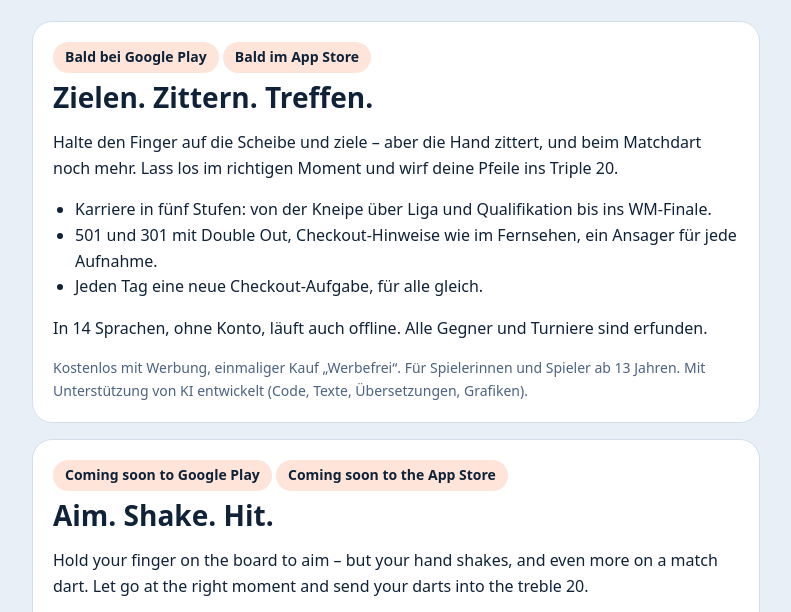
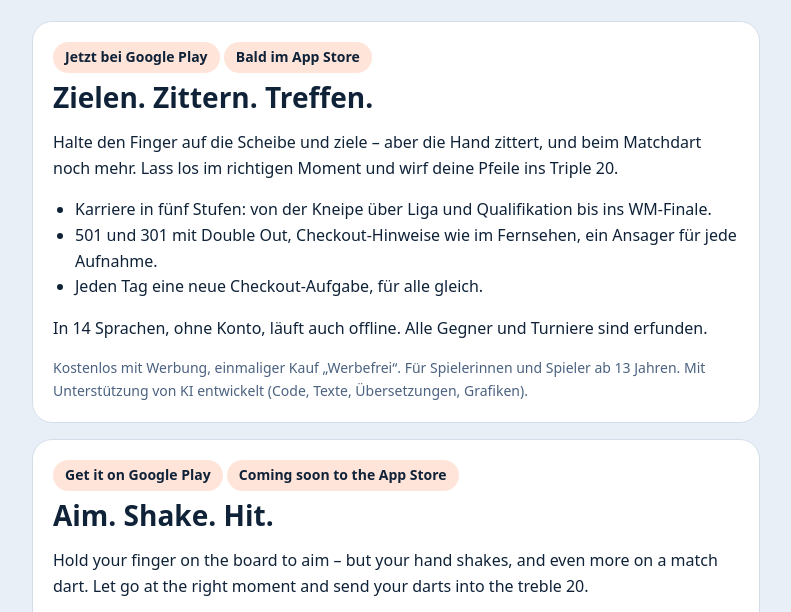
Before and after one commit to safakguez/safakguez.github.io, a plain HTML site: page treblerush/index.html in a window 1280 px wide. Shown: the part 158-770 px from the top of the page, without its empty margins (244-1035 px from the left). Drawn offline with Linux system fonts and the light colour scheme.

Commit message:
Treble Rush: Play-Store-Link (Android live)
Co-Authored-By: Claude Opus 5.5 <noreply@anthropic.com>

```diff
--- a/treblerush/index.html
+++ b/treblerush/index.html
@@ -18,7 +18,7 @@
     A darts career from the pub to the world final.</p>
 
   <section class="card" lang="de">
-    <span class="badge">Bald bei Google Play</span> <span class="badge">Bald im App Store</span>
+    <a class="badge" href="https://play.google.com/store/apps/details?id=com.treblerush.app">Jetzt bei Google Play</a> <span class="badge">Bald im App Store</span>
     <h1>Zielen. Zittern. Treffen.</h1>
     <p>Halte den Finger auf die Scheibe und ziele – aber die Hand zittert, und beim Matchdart noch mehr.
       Lass los im richtigen Moment und wirf deine Pfeile ins Triple 20.</p>
@@ -33,7 +33,7 @@
   </section>
 
   <section class="card" lang="en">
-    <span class="badge">Coming soon to Google Play</span> <span class="badge">Coming soon to the App Store</span>
+    <a class="badge" href="https://play.google.com/store/apps/details?id=com.treblerush.app">Get it on Google Play</a> <span class="badge">Coming soon to the App Store</span>
     <h1>Aim. Shake. Hit.</h1>
     <p>Hold your finger on the board to aim – but your hand shakes, and even more on a match dart.
       Let go at the right moment and send your darts into the treble 20.</p>
```
